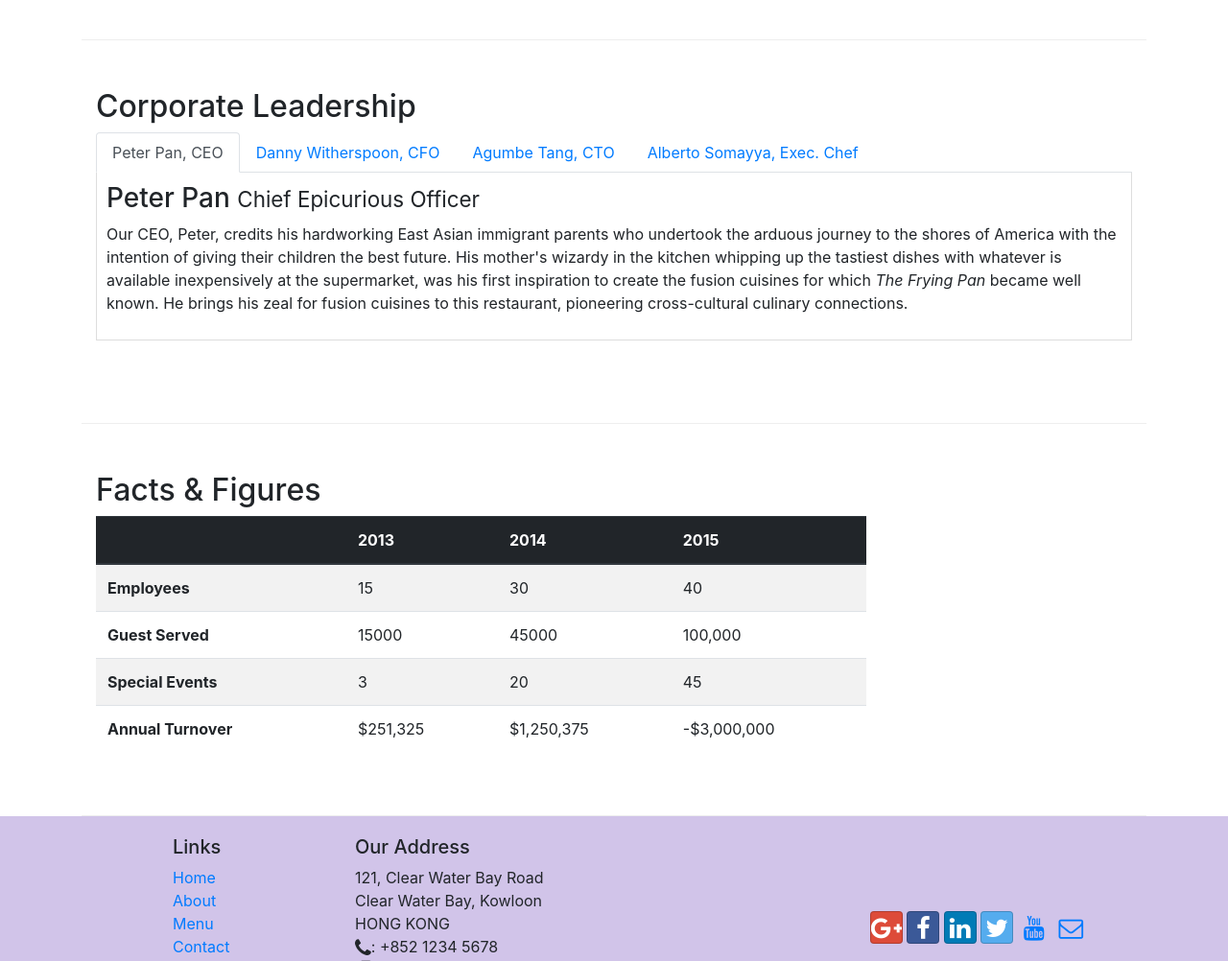
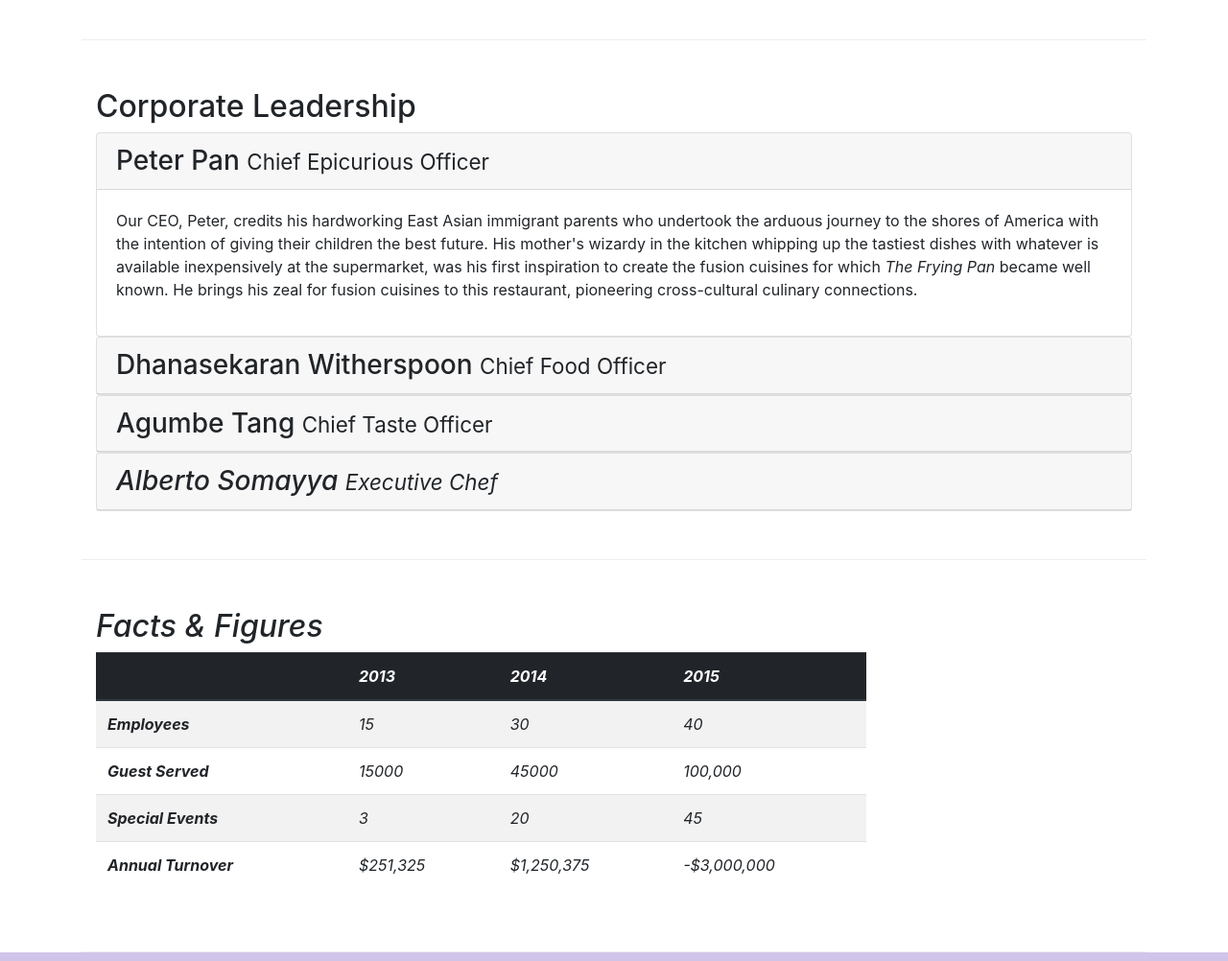
Before and after one commit to noureddinelafendi/conFusion, a website: page aboutus.html in a window 1280 px wide. Shown: the part 880-1882 px from the top of the page at 96% size. Drawn offline with nearby package versions, Linux system fonts and the light colour scheme.

Commit message:
accordion

```diff
--- a/aboutus.html
+++ b/aboutus.html
@@ -103,41 +103,62 @@
             <div class="col-12">
                 <h2>Corporate Leadership</h2>
 
-                <ul class="nav nav-tabs">
-                    <li class="nav-item">
-                        <a class="nav-link active" href="#peter" role="tab" data-toggle="tab">Peter Pan, CEO</a>
-                    </li>
-                    <li class="nav-item">
-                        <a class="nav-link" href="#danny" role="tab" data-toggle="tab">Danny Witherspoon, CFO</a>
-                    </li>
-                    <li class="nav-item">
-                        <a class="nav-link" href="#agumbe" role="tab" data-toggle="tab">Agumbe Tang, CTO</a>
-                    </li>
-                    <li class="nav-item">
-                        <a class="nav-link" href="#alberto" role="tab" data-toggle="tab">Alberto Somayya, Exec. Chef</a>
-                    </li>
-                </ul>
 
-                <div class="tab-content">
-                    <div role="tabpanel" class="tab-pane fade show active" id="peter">
-                        <h3>Peter Pan <small>Chief Epicurious Officer</small></h3>
-                        <p class="d-done d-sm-block">Our CEO, Peter, credits his hardworking East Asian immigrant parents who undertook the arduous journey to the shores of America with the intention of giving their children the best future. His mother's wizardy in the kitchen whipping up the tastiest dishes with whatever is available inexpensively at the supermarket, was his first inspiration to create the fusion cuisines for which <em>The Frying Pan</em> became well known. He brings his zeal for fusion cuisines to this restaurant, pioneering cross-cultural culinary connections.</p>
+                <div id="accordion">
+                    <div class="card">
+                        <div class="card-header" role="tab" id="peterhead">
+                            <h3 class="mb-0"><a data-toggle="collapse" data-target="#peter">Peter Pan <small>Chief Epicurious Officer</small></a></h3>
+                        </div>
+                        <div role="tabpanel" class="collapse show" id="peter" data-parent="#accordion">
+                            <div class="card-body">
+                                <p class="d-done d-sm-block">Our CEO, Peter, credits his hardworking East Asian immigrant parents who undertook the arduous journey to the shores of America with the intention of giving their children the best future. His mother's wizardy in the kitchen whipping up the tastiest dishes with whatever is available inexpensively at the supermarket, was his first inspiration to create the fusion cuisines for which <em>The Frying Pan</em> became well known. He brings his zeal for fusion cuisines to this restaurant, pioneering cross-cultural culinary connections.</p>
+                            </div>
+                        </div>
                     </div>
 
-                    <div role="tabpanel" class="tab-pane fade" id="danny">
-                        <h3>Dhanasekaran Witherspoon <small>Chief Food Officer</small></h3>
-                        <p class="d-done d-sm-block">Our CFO, Danny, as he is affectionately referred to by his colleagues, comes from a long established family tradition in farming and produce. His experiences growing up on a farm in the Australian outback gave him great appreciation for varieties of food sources. As he puts it in his own words, <em>Everything that runs, wins, and everything that stays, pays!</em></p>
+                    <div class="card">
+                        <div class="card-header" role="tab" id="dannyhead">
+                        <h3 class="mb-0">
+                            <a class="collapsed" data-toggle="collapse" data-target="#danny">
+                            Dhanasekaran Witherspoon <small>Chief Food Officer</small>
+                            </a>
+                        </h3>
                     </div>
-
-                    <div role="tabpanel" class="tab-pane fade" id="agumbe">
-                        <h3>Agumbe Tang <small>Chief Taste Officer</small></h3>
-                        <p class="d-done d-sm-block">Blessed with the most discerning gustatory sense, Agumbe, our CTO, personally ensures that every dish that we serve meets his exacting tastes. Our chefs dread the tongue lashing that ensues if their dish does not meet his exacting standards. He lives by his motto, <em>You click only if you survive my lick.</em></p>
+                    <div class="collapse" id="danny" data-parent="#accordion">
+                        <div class="card-body">
+                            <p class="d-none d-sm-block">Our CFO, Danny, as he is affectionately referred to by his colleagues, comes from a long established family tradition in farming and produce. His experiences growing up on a farm in the Australian outback gave him great appreciation for varieties of food sources. As he puts it in his own words, <em>Everything that runs, wins, and everything that stays, pays!</em></p>
+                        </div>
                     </div>
-
-                    <div role="tabpanel" class="tab-pane fade" id="alberto">
-                        <h3>Alberto Somayya <small>Executive Chef</small></h3>
-                        <p class="d-done d-sm-block">Award winning three-star Michelin chef with wide International experience having worked closely with whos-who in the culinary world, he specializes in creating mouthwatering Indo-Italian fusion experiences. He says, <em>Put together the cuisines from the two craziest cultures, and you get a winning hit! Amma Mia!</em></p>
+                </div>
+                <div class="card">
+                        <div class="card-header" role="tab" id="agumbehead">
+                        <h3 class="mb-0">
+                            <a class="collapsed" data-toggle="collapse" data-target="#agumbe">
+                            Agumbe Tang <small>Chief Taste Officer</small>
+                            </a>
+                        </h3>
                     </div>
+                    <div class="collapse" id="agumbe" data-parent="#accordion">
+                        <div class="card-body">
+                            <p class="d-none d-sm-block">Blessed with the most discerning gustatory sense, Agumbe, our CTO, personally ensures that every dish that we serve meets his exacting tastes. Our chefs dread the tongue lashing that ensues if their dish does not meet his exacting standards. He lives by his motto, <em>You click only if you survive my lick.</p>
+                        </div>
+                    </div>
+                </div>
+                <div class="card">
+                        <div class="card-header" role="tab" id="albertohead">
+                        <h3 class="mb-0">
+                            <a class="collapsed" data-toggle="collapse" data-target="#alberto">
+                            Alberto Somayya <small>Executive Chef</small>
+                            </a>
+                        </h3>
+                    </div>
+                    <div class="collapse" id="alberto" data-parent="#accordion">
+                        <div class="card-body">
+                            <p class="d-none d-sm-block">
+                                Award winning three-star Michelin chef with wide International experience having worked closely with whos-who in the culinary world, he specializes in creating mouthwatering Indo-Italian fusion experiences. He says, <em>Put together the cuisines from the two craziest cultures, and you get a winning hit! Amma Mia!</em></p>
+                        </div>
+                    </div>
+                </div>
                 </div>
            </div>
        </div>
```
